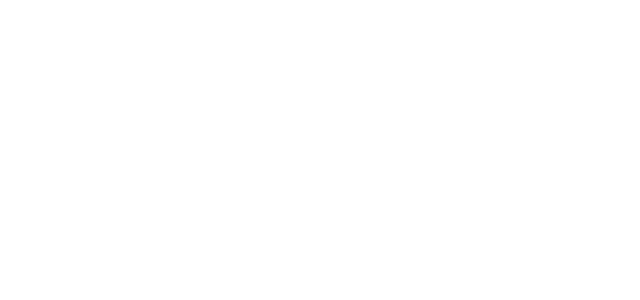
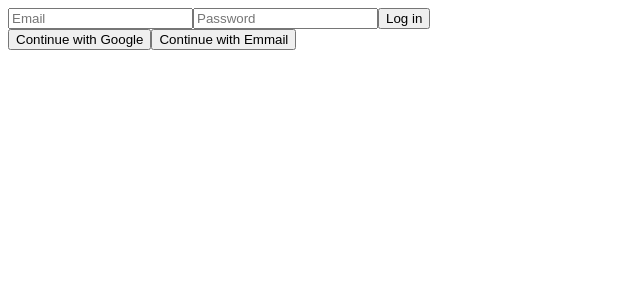
Before and after one commit to eujinchodev/Chatting-app, a React (Create React App) app: page / in a window 1280 px wide. Shown: the top 300 px of the page, without its empty margins (0-640 px from the left). Built offline with nearby package versions, Linux system fonts and the light colour scheme; no server answers.

Commit message:
set Routers

```diff
--- /dev/null
+++ b/jsconfig.json
@@ -0,0 +1,6 @@
+{
+    "compilerOptions": {
+      "baseUrl": "src"
+    },
+    "include": ["src"]
+  }
--- a/package.json
+++ b/package.json
@@ -6,8 +6,10 @@
     "@testing-library/jest-dom": "^5.16.2",
     "@testing-library/react": "^12.1.3",
     "@testing-library/user-event": "^13.5.0",
+    "firebase": "^9.6.7",
     "react": "^17.0.2",
     "react-dom": "^17.0.2",
+    "react-router-dom": "^6.2.1",
     "react-scripts": "5.0.0",
     "web-vitals": "^2.1.4"
   },
--- a/src/App.js
+++ /dev/null
@@ -1,9 +0,0 @@
-
-function App() {
-  return (
-    <div>
-    </div>
-  );
-}
-
-export default App;
--- /dev/null
+++ b/src/components/App.js
@@ -0,0 +1,13 @@
+import React, {useState} from "react";
+import AppRouter from "components/Router";
+import {authService} from "fbConfig";
+
+
+function App() {
+  const [isLoggedIn, setIsLoggedIn]=useState(authService.currentUser);
+  return (
+    <AppRouter isLoggedIn={isLoggedIn}/>
+  );
+}
+
+export default App;
--- /dev/null
+++ b/src/components/Router.js
@@ -0,0 +1,25 @@
+import React, { useState } from "react";
+import { HashRouter as Router, Route, Routes } from "react-router-dom";
+import Auth from "../routes/Auth";
+import Home from "../routes/Home";
+
+
+const AppRouter = ({isLoggedIn}) => {
+    return(
+    <Router>
+        <Routes>
+            {
+                isLoggedIn?
+                <>
+                <Route path="/" element={<Home/>}>
+                </Route>
+                </>
+                :
+                <Route path="/" element={<Auth/>}>
+                </Route>
+            }
+        </Routes>
+    </Router>);
+}
+
+export default AppRouter;
--- /dev/null
+++ b/src/fbConfig.js
@@ -0,0 +1,15 @@
+import { initializeApp } from "firebase/app";
+import {getAuth} from "firebase/auth";
+
+const firebaseConfig = {
+    apiKey: process.env.REACT_APP_API_KEY,
+    authDomain: process.env.REACT_APP_AUTH_DOMAIN,
+    projectId: process.env.REACT_APP_PROJECT_ID,
+    storageBucket: process.env.REACT_APP_STORAGE_BUCKET,
+    messagingSenderId: process.env.REACT_APP_MESSAGING_SENDER_ID,
+    appId: process.env.REACT_APP_APP_ID,
+};
+
+const app = initializeApp(firebaseConfig);
+
+export const authService = getAuth();
--- a/src/index.js
+++ b/src/index.js
@@ -1,6 +1,6 @@
 import React from 'react';
 import ReactDOM from 'react-dom';
-import App from './App';
+import App from './components/App';
 
 ReactDOM.render(
   <React.StrictMode>
--- /dev/null
+++ b/src/routes/Auth.js
@@ -0,0 +1,34 @@
+import React, { useState } from "react";
+
+const Auth=()=>{
+    const [form, setForm]=useState({email:"", password:""});
+    // const [email, setEmail]=useState("");
+    // const [password, setPassword]=useState("");
+    const onChange=({target:{name,value}})=>{
+        setForm({...form,[name]:value});
+        console.log(name,value);
+        // const {target:{name,value}}=event;
+        // if(name === "email"){
+        //     setEmail(value);
+        // }else if(name==="password"){
+        //     setPassword(value);
+        // }
+
+    }
+    const onSubmit=(event)=>{
+        event.preventDefault();
+    }
+    return(
+        <div>
+            <form onSubmit={onSubmit}>
+                <input onChange={onChange} name="email" placeholder="Email" required type="text" value={form.email}/>
+                <input onChange={onChange} name="password" placeholder="Password" required type="password" value={form.password}/>
+                <input type="submit" value="Log in"/>
+            </form>
+            <div>
+                <button>Continue with Google</button>
+                <button>Continue with Emmail</button>
+            </div>
+        </div>);
+}
+export default Auth;
--- /dev/null
+++ b/src/routes/EditProfile.js
@@ -0,0 +1,4 @@
+import React from "react";
+
+const EditProfile =()=><span>Edit Profile</span>;
+export default EditProfile;
--- /dev/null
+++ b/src/routes/Home.js
@@ -0,0 +1,4 @@
+import React from "react";
+
+const Home =()=> <span>Home</span>;
+export default Home;
--- /dev/null
+++ b/src/routes/Profile.js
@@ -0,0 +1,4 @@
+import React from "react";
+
+const Profile=()=><span>Profile</span>;
+export default Profile;
```
Also changed, not shown: 2 other files (tests, documents, lock files or other folders).
